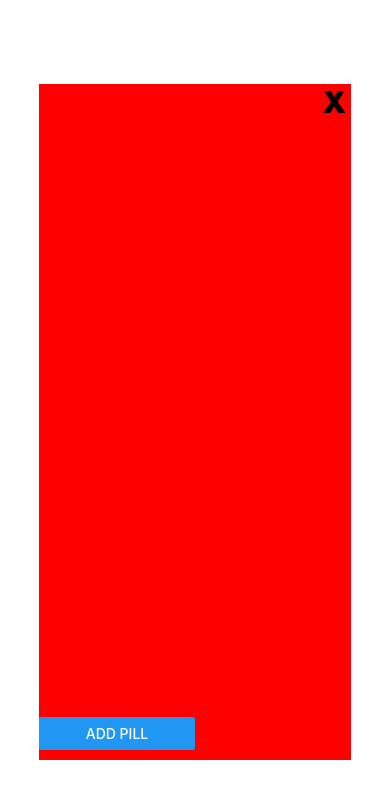
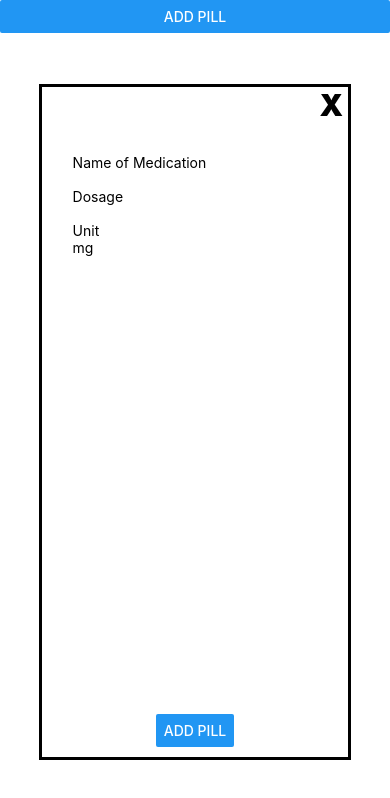
Before and after one commit to MrMicrowaveOven/chill-pill, a React Native app: screen / in a window 390 px wide. Both pictures are taken after a click on the button "ADD PILL". Shown: the top 798 px of the page. Built offline with nearby package versions, Linux system fonts and the light colour scheme.

Commit message:
Now can add pills

```diff
--- a/App.tsx
+++ b/App.tsx
@@ -11,6 +11,8 @@ import {
   Button,
   SafeAreaView,
   StyleSheet,
+  Text,
+  View,
 } from 'react-native';
 import PillAdder from './components/PillAdder'
 // import { MMKVLoader, useMMKVStorage } from 'react-native-mmkv-storage';
@@ -28,16 +30,32 @@ type Pill = {
 
 function App(): React.JSX.Element {
   // const [pills, setPills] = useMMKVStorage<Pill[]>('pills', storage, [])
-  const [pills, setPills] = useState([])
+  const [pills, setPills] = useState<Pill[]>([])
   const [pillAdderOpen, setPillAdderOpen] = useState(false)
+
+  const addPill = (name: string, dosage : number, unit : string) => {
+    const pill = {
+      name: name,
+      dosage: dosage,
+      unit: unit
+    }
+    const oldPills = pills
+    const newPills = oldPills.concat([pill])
+    setPills(newPills)
+  }
+
   return (
     <SafeAreaView style={styles.app}>
       <Button title="Add Pill" onPress={() => setPillAdderOpen(!pillAdderOpen)}>
-
       </Button>
+      <View style={styles.pillHistory}>
+        {pills.map((pill) => {
+          return <Text>{pill.name}, {pill.dosage}, {pill.unit}</Text>
+        })}
+      </View>
       <PillAdder
         isVisible={pillAdderOpen}
-        addPill={(name: string, dosage: number, unit: string) => console.log(name, dosage, unit)}
+        addPill={(name: string, dosage: number, unit: string) => addPill(name, dosage, unit)}
         closeWindow={() => setPillAdderOpen(false)}
       />
     </SafeAreaView>
@@ -49,22 +67,9 @@ const styles = StyleSheet.create({
     width: "100%",
     height: "100%"
   },
-  sectionContainer: {
-    marginTop: 32,
-    paddingHorizontal: 24,
-  },
-  sectionTitle: {
-    fontSize: 24,
-    fontWeight: '600',
-  },
-  sectionDescription: {
-    marginTop: 8,
-    fontSize: 18,
-    fontWeight: '400',
-  },
-  highlight: {
-    fontWeight: '700',
-  },
+  pillHistory: {
+
+  }
 });
 
 export default App;
--- a/components/PillAdder.tsx
+++ b/components/PillAdder.tsx
@@ -1,5 +1,5 @@
 import React, { useState } from "react";
-import { Button, Modal, StyleSheet, Text, TouchableWithoutFeedback, View } from "react-native";
+import { Button, Modal, StyleSheet, Text, TextInput, TouchableWithoutFeedback, View } from "react-native";
 import type {PropsWithChildren} from 'react';
 
 type PillAdderProps = PropsWithChildren<{
@@ -13,7 +13,7 @@ const PillAdder = ({isVisible, addPill, closeWindow}: PillAdderProps) => {
     const [dosage, setDosage] = useState(0)
     const [unit, setUnit] = useState("mg")
     return (
-        <Modal visible={isVisible}>
+        <Modal visible={isVisible} animationType="slide" transparent={true}>
             <View style={styles.modal}>
                 <View style={styles.window}>
                     <TouchableWithoutFeedback onPress={() => closeWindow()}>
@@ -21,6 +21,20 @@ const PillAdder = ({isVisible, addPill, closeWindow}: PillAdderProps) => {
                             <Text style={styles.exitButtonText}>X</Text>
                         </View>
                     </TouchableWithoutFeedback>
+                    <View style={styles.addPillForm}>
+                        <View style={styles.input}>
+                            <Text style={styles.inputLabel}>Name of Medication</Text>
+                            <TextInput style={styles.inputText} onChangeText={(name) => setName(name)}></TextInput>
+                        </View>
+                        <View style={styles.input}>
+                            <Text style={styles.inputLabel}>Dosage</Text>
+                            <TextInput style={styles.inputText} onChangeText={(dosage) => setDosage(parseFloat(dosage))} keyboardType='numeric'></TextInput>
+                        </View>
+                        <View style={styles.input}>
+                            <Text style={styles.inputLabel}>Unit</Text>
+                            <Text>mg</Text>
+                        </View>
+                    </View>
                     <View style={styles.addPillButton}>
                         <Button title="Add Pill" onPress={() => addPill(name, dosage, unit)}></Button>
                     </View>
@@ -42,7 +56,11 @@ const styles = StyleSheet.create({
     window: {
         width: "80%",
         height: "80%",
-        backgroundColor: "red"
+        borderColor: "black",
+        borderWidth: 3,
+        borderStyle: "solid",
+        justifyContent: "center",
+        alignItems: "center"
     },
     exitButton: {
         position: "absolute",
@@ -53,12 +71,28 @@ const styles = StyleSheet.create({
         fontSize: 30,
         fontWeight: "900"
     },
+    addPillForm: {
+        width: "80%",
+        height: "80%",
+    },
+    input: {
+
+    },
+    inputLabel: {
+        color: "black"
+    },
+    inputText: {
+
+    },
     addPillButton: {
         position: "absolute",
         bottom: 10,
         left: 0,
         right: 0,
-        width: "50%"
+        width: "100%",
+        justifyContent: "center",
+        alignItems: "center",
+
     }
 })
 
```
